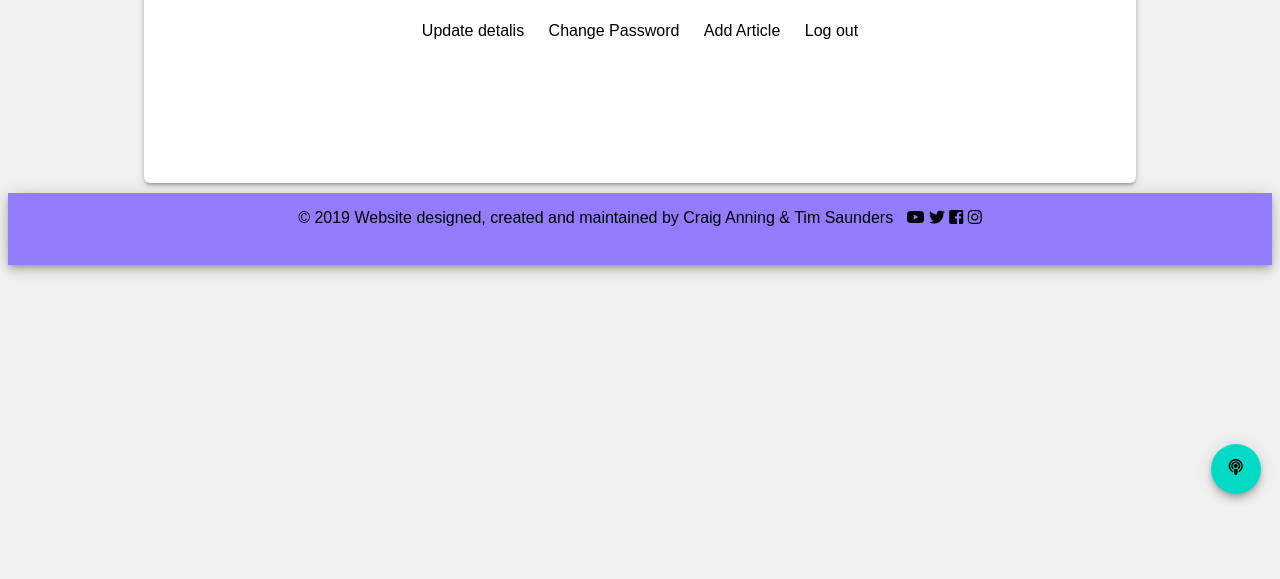
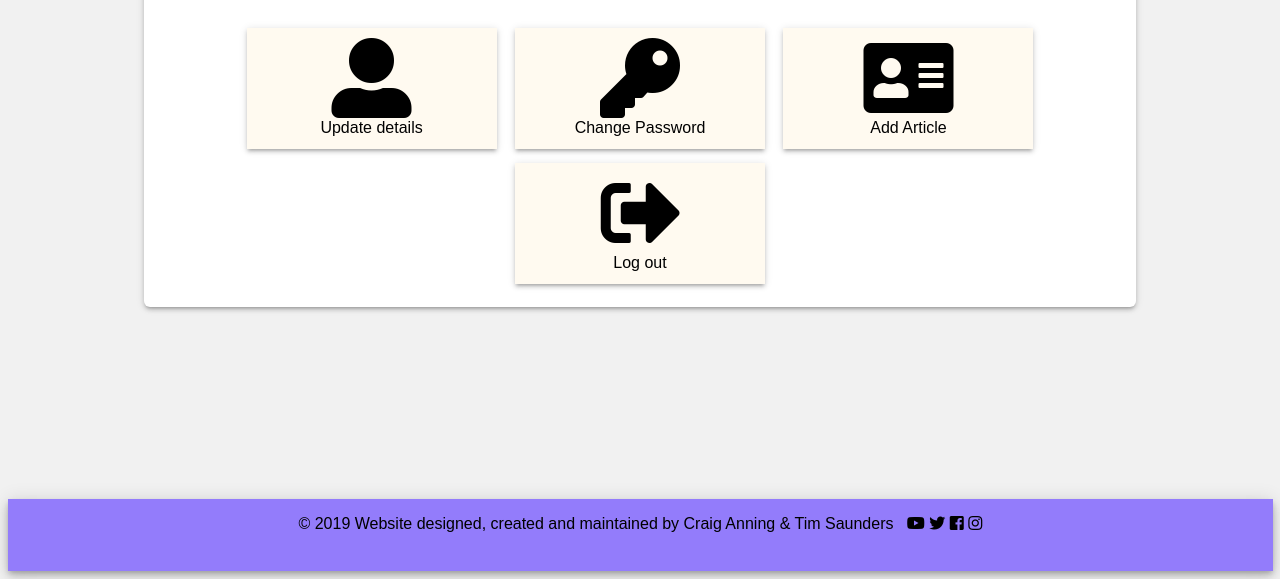
Before and after one commit to MetalHeadCraig/Website, a PHP site: page /admin/index.php in a window 1280 px wide. Shown: the part 221-800 px from the top of the page. Run offline with PHP 8.4, Linux system fonts and the light colour scheme; the visitor is signed in with stand-in values (Sample User, id 1); data that the repository does not hold is empty; some libraries are stand-ins or nearby versions.

Commit message:
Style changes
Styling Admin area and adding hover through JS

```diff
--- a/admin/includes/header.php
+++ b/admin/includes/header.php
@@ -18,11 +18,12 @@ include 'head.php';
 
 		<?php include '../includes/header.php'; ?>
 
-		<!-- Sidebar -->
+		<!-- Sidebar
 
 		<aside>
 			<?php include '../includes/sidebar.php'; ?>
 		</aside>
+		-->
 
 		<!-- Page content -->
 
--- a/admin/index.php
+++ b/admin/index.php
@@ -23,16 +23,16 @@ $data = $stmt->fetch(PDO::FETCH_ASSOC);
 <h3><span id="welcome"></span><?php echo $data['firstname'] . "!"; ?></h3>
 
 <ul>
-<li><a href="#">Update detalis</a></li>
-<li><a href="changepassword.php">Change Password</a></li>
-<li><a href="#">Add Article</a></li>
-<li><a href="logout.php">Log out</a></li>
+<li class="shadow--3dp"><a href="#"><i class="fas fa-user-alt"></i><div>  Update details</div></a></li>
+<li class="shadow--3dp"><a href="changepassword.php"><i class="fas fa-key"></i><div>  Change Password</div></a></li>
+<li class="shadow--3dp"><a href="#"><i class="fas fa-address-card"></i><div>  Add Article</div></a></li>
+<li class="shadow--3dp"><a href="logout.php"><i class="fas fa-sign-out-alt"></i><div>  Log out</div></a></li>
 </ul>
 
 <?php
 if ($data['userlvl'] == 1) { ?>
-<p>If user is Craig, Tim or Cameron show advanced stuff like, Website traffic, and other stuff I can't think of at the moment.</p>
-
+<!--<p>If user is Craig, Tim or Cameron show advanced stuff like, Website traffic, and other stuff I can't think of at the moment.</p>
+-->
 
 <?php
     }
--- a/contact.php
+++ b/contact.php
@@ -19,9 +19,9 @@ include 'includes/overall/header.php';
                     <textarea name="message" placeholder="I am an expanding box.
 I only expand vertically.
 I adjust based on the amount of text that overflows
-
-
-100px in height"></textarea>
+100px
+in
+height"></textarea>
 
                     <input id="reset" name="reset" type="reset" value="Reset">
 
--- a/css/admin.css
+++ b/css/admin.css
@@ -2,11 +2,19 @@ ul {
     list-style-type: none;
     margin: 0;
     padding: 0;
+    flex-flow: wrap;
 }
 
 li {
-    display: inline;
+    display: inline-block;
+    min-width: 250px;
+    margin: 7px;
     padding: 10px;
+    background-color: floralwhite;
+}
+
+li i {
+  font-size: 5em;
 }
 
 /* unvisited link */
@@ -74,3 +82,10 @@ ul a:active {
   .btn:hover {
     opacity: 1;
   }
+
+  footer {
+    position: absolute;
+    bottom: 8px;
+    left: 8px;
+    width: 98.8%;
+  }
--- a/scripts/script.js
+++ b/scripts/script.js
@@ -93,3 +93,8 @@ $(function() {
     }
   });
 });
+
+// change class of list elements in Admin area on hover
+$('li').hover(
+  function(){ $(this).toggleClass('shadow--8dp') }
+)
```
Also changed, not shown: db/index.php (deleted, +0 -28 lines), db/insert.php (deleted, +0 -46 lines), admin/login.php (line endings or trailing spaces).
